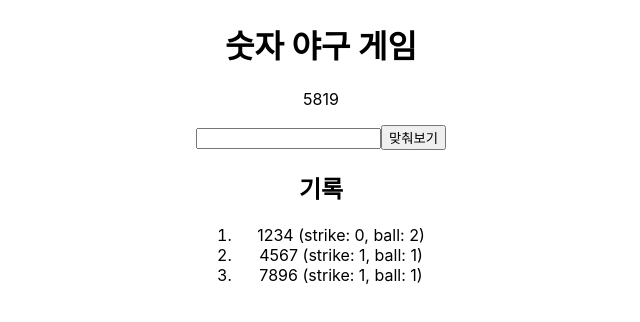
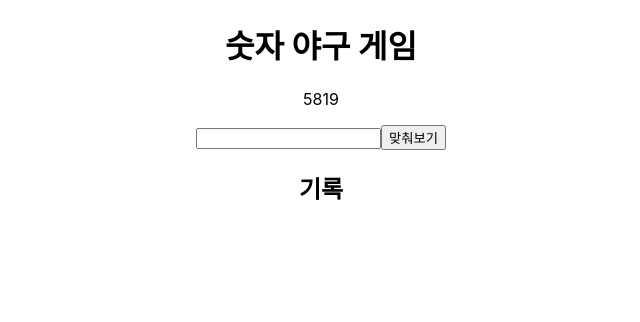
Before and after one commit to okyewon/React-toyProject, a React (Create React App) app in the folder bulls-and-cows/: page / in a window 1280 px wide. Shown: the top 322 px of the page, without its empty margins (319-959 px from the left). Built offline with nearby package versions, Linux system fonts and the light colour scheme.

Commit message:
- handleSubmit 함수에 오타 수정 - strike 카운트 오류 수정 - 기록 리스트 렌더링 구현 및 key 값 추가

```diff
--- a/bulls-and-cows/src/App.js
+++ b/bulls-and-cows/src/App.js
@@ -5,6 +5,7 @@ import generateRandomNumber from './random';
 function App() {
   const [randomNumber, setRandomNumber] = useState(generateRandomNumber());
   const [answer, setAnswer] = useState('');
+  const [logs, setLogs] = useState([]);
 
   useEffect(() => {
 
@@ -19,7 +20,7 @@ function App() {
     const answers = answer.split('').map(item => Number(item));
     const { strike, ball } = randomNumber.reduce((prev, cur, idx) => {
       // strike
-      if(answer[idx] === cur) {
+      if(answers[idx] === cur) {
         return {
           ...prev,
           strike: prev.strike + 1
@@ -30,13 +31,17 @@ function App() {
       if(answer.includes(cur)) {
         return {
           ...prev,
-          strike: prev.strike + 1
+          ball: prev.ball + 1
         }
       }
+
+      return prev
     }, {
       strike: 0,
       ball: 0
     })
+
+    setLogs([ ...logs, `${answer} (strike: ${strike}, ball: ${ball})` ])
   }
 
   return (
@@ -49,9 +54,13 @@ function App() {
       </section>
       <h2>기록</h2>
       <ol>
-        <li>1234 (strike: 0, ball: 2)</li>
-        <li>4567 (strike: 1, ball: 1)</li>
-        <li>7896 (strike: 1, ball: 1)</li>
+        {
+          logs.map((log, idx) => {
+            return (
+              <li key={`${log}_${idx}`}>{log}</li>
+            )
+          })
+        }
       </ol>
     </div>
   );
```
